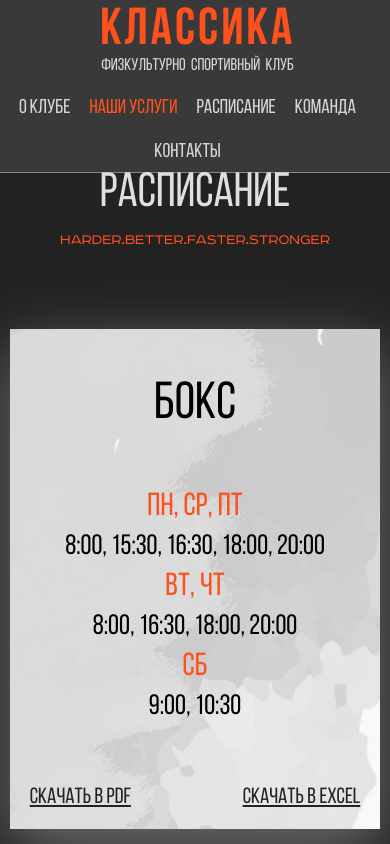
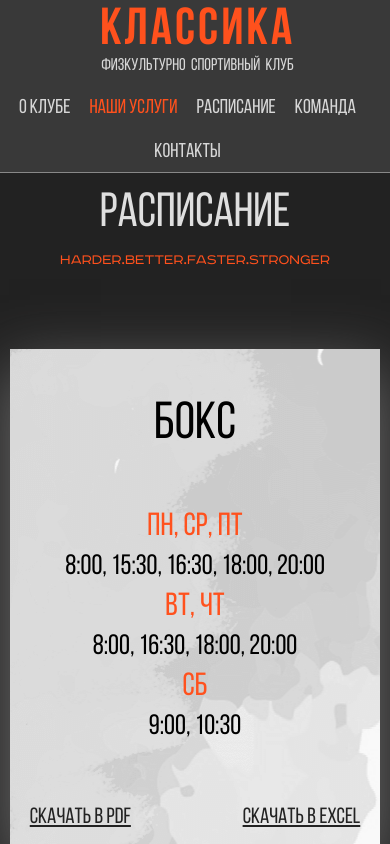
Before and after one commit to fsc-classic/fsc-classic.github.io, a plain HTML site: page timetable.html in a window 390 px wide. Shown: the top 844 px of the page. Drawn offline with Linux system fonts and the light colour scheme.

Commit message:
Update main.css

```diff
--- a/css/main.css
+++ b/css/main.css
@@ -2073,7 +2073,7 @@ template {
     background-color: #222; }
     .timetableNewPage-black {
       color: #dfdfdf;
-      padding-top: 170px; }
+      padding-top: 190px; }
   .timetableSection {
     background-image: url("../img/timetable-bg1.png");
     width: 95%;
```
